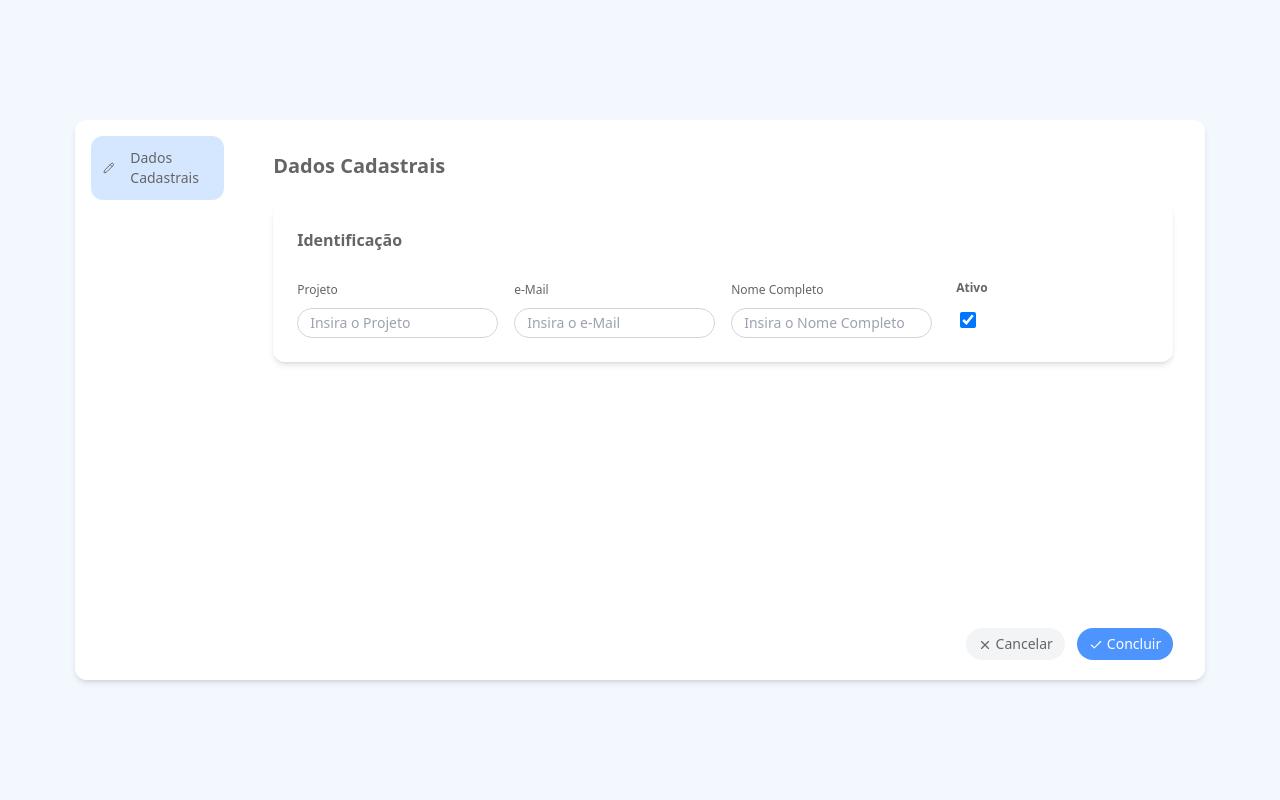
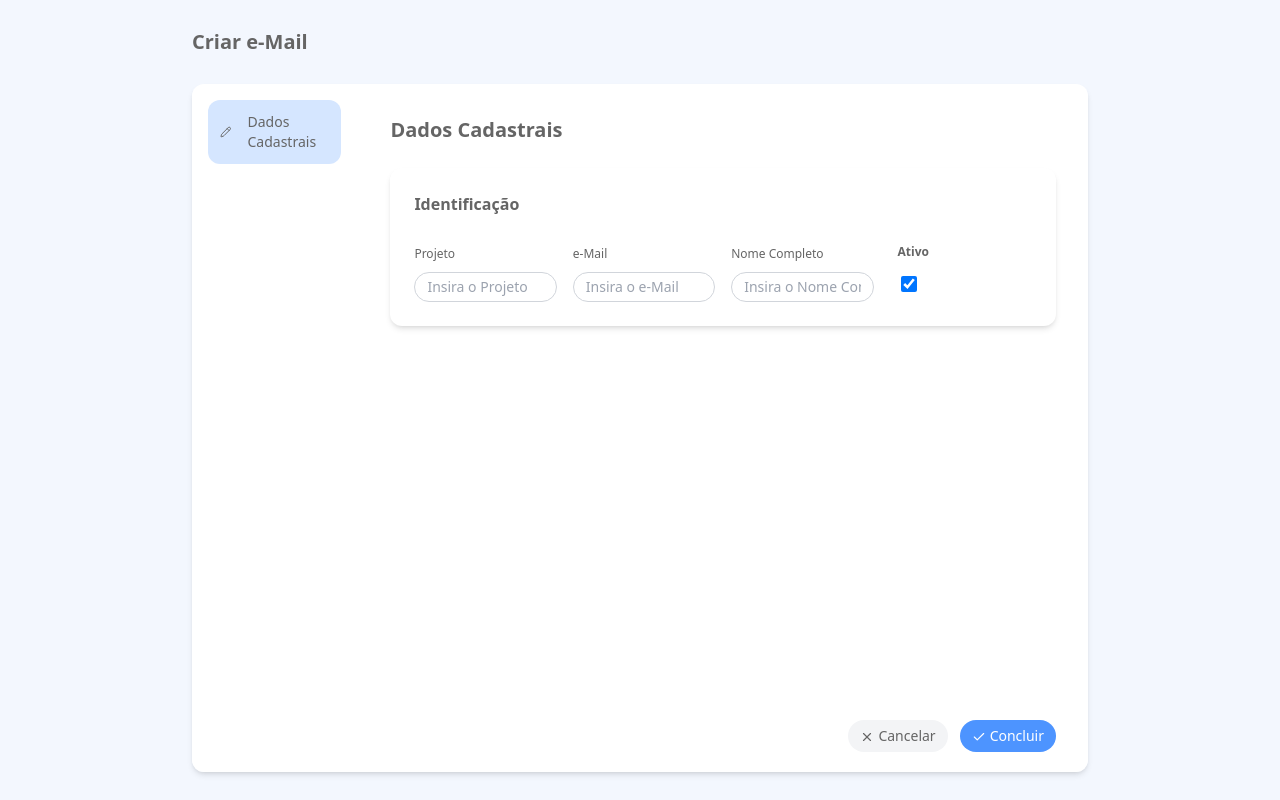
Before and after one commit to brunoleonardi/segpub, a React (Vite) app: page /register/1 in a window 1280 px wide. Built offline with nearby package versions, Linux system fonts and the light colour scheme; no server answers; the HTML template or start-up script is replaced by a standard one.

Commit message:
feat: new registerpage done

```diff
--- a/src/screens/RegisterPage/RegisterPage.tsx
+++ b/src/screens/RegisterPage/RegisterPage.tsx
@@ -41,7 +41,9 @@ export const RegisterPage: React.FC<RegisterPageProps> = ({ open, onOpenChange,
 
   return (
     <div className='w-[100dvw] h-[100dvh] flex justify-center items-center bg-[#F3F7FE]'>
-      <div className="w-[70-dvw] h-[70dvh] flex rounded-xl shadow-md overflow-hidden">
+      <div className='flex flex-col justify-between h-full py-7 gap-7'>
+        <h2 className="text-xl font-semibold text-[#656565]">Criar e-Mail</h2>
+        <div className="w-[70dvw] h-full flex rounded-xl shadow-md overflow-hidden">
           {/* Sidebar */}
           <div className="w-[13vw] p-4 bg-white border-r border-[#fff] bg-[#F8F8F8] flex flex-col items-center">
             <div className="flex items-center justify-center gap-4 p-3 rounded-xl bg-[#D5E6FF] w-full">
@@ -155,5 +157,6 @@ export const RegisterPage: React.FC<RegisterPageProps> = ({ open, onOpenChange,
           </div>
         </div>
       </div>
+    </div>
   );
 };
```
Lines whose indentation alone changed are shown as unchanged.
